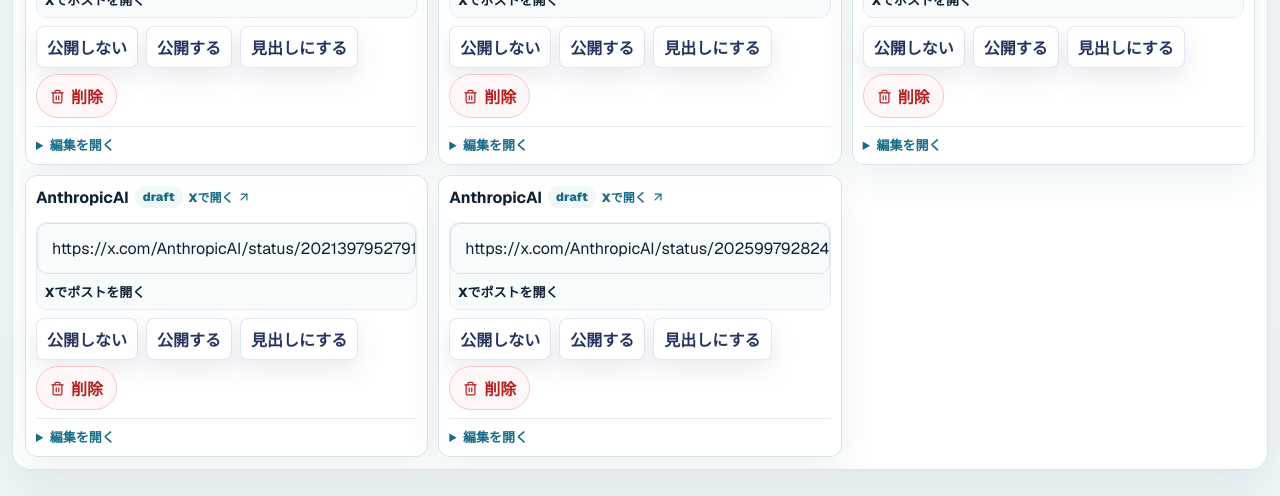
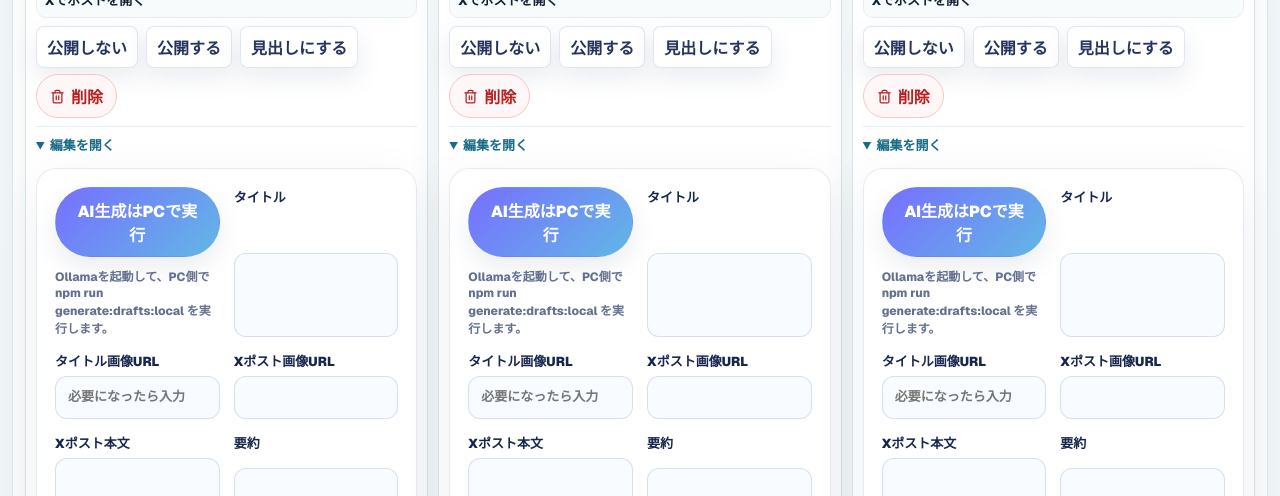
Before and after one commit to shunnidacell/ai-, a Next.js app: page /candidates in a window 1280 px wide. Shown: the part 780-1276 px from the top of the page. Built offline with nearby package versions, Linux system fonts and the light colour scheme; no server answers; the database is empty.

Commit message:
Open candidate edit forms by default

```diff
--- a/src/app/candidates/page.tsx
+++ b/src/app/candidates/page.tsx
@@ -139,7 +139,7 @@ function CandidateCompactCard({
         <DeleteCandidateButton id={candidate.id} />
       </div>
 
-      <details className="candidateEditDetails">
+      <details className="candidateEditDetails" open>
         <summary>&#32232;&#38598;&#12434;&#38283;&#12367;</summary>
         <CandidateEditForm
           draft={draft}
```
